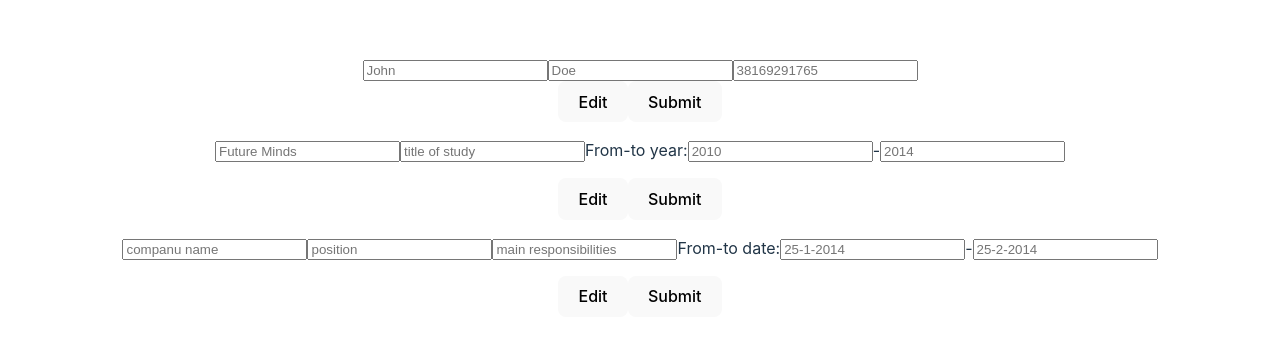
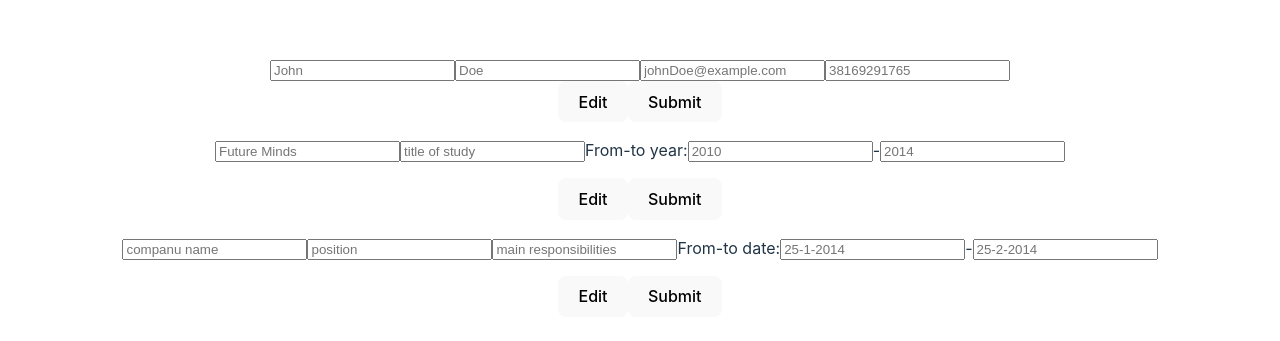
Before and after one commit to Milosavljevichh/CV_generator, a React (Vite) app in the folder CV-app/: page / in a window 1280 px wide. Shown: the part 213-554 px from the top of the page. Built offline with nearby package versions, Linux system fonts and the light colour scheme.

Commit message:
added Form component

```diff
--- /dev/null
+++ b/CV-app/src/components/Form.jsx
@@ -0,0 +1,15 @@
+
+import GeneralInfo from './general-info'
+import EducationalInfo from './Educational-info.jsx'
+import PracticalExp from './Practial-experience.jsx'
+
+function Form(){
+    return (
+        <>
+            <GeneralInfo />
+            <EducationalInfo />
+            <PracticalExp />
+        </>
+    )
+}
+ export default Form;
--- a/CV-app/src/components/general-info.jsx
+++ b/CV-app/src/components/general-info.jsx
@@ -6,16 +6,22 @@ import { useState } from "react";
 function GeneralInfo(){
 
     const [activeFields, setActiveFields] = useState(false);
+    const [nameValue, setNameValue] = useState("");
+    const [lastnameValue, setLastnameValue] = useState("");
+    const [phoneValue, setPhoneValue] = useState("");
+    const [emailValue, setEmailValue] = useState("")
 
     const handleActiveFields = (b) => {
         setActiveFields(b);
     }
 
+
     return(
         <>
             <section id="general">
-                <input type="text" placeholder="John" readOnly={activeFields} />
+                <input type="text" placeholder="John" readOnly={activeFields} onChange={(e) => setNameValue(e.target.value)} />
                 <input type="text" placeholder="Doe" readOnly={activeFields} />
+                <input type="email" name="email" id="emailInput" placeholder="johnDoe@example.com" />
                 <input type="number" placeholder="38169291765" readOnly={activeFields} />
                 <ActionBtns handleActiveFields={handleActiveFields} />
             </section>
--- a/CV-app/src/main.jsx
+++ b/CV-app/src/main.jsx
@@ -2,15 +2,10 @@ import React from 'react'
 import ReactDOM from 'react-dom/client'
 import App from './App.jsx'
 import './index.css'
-import GeneralInfo from './components/general-info'
-import EducationalInfo from './components/Educational-info.jsx'
-import PracticalExp from './components/Practial-experience.jsx'
-import ActionBtns from './components/Action-btns.jsx'
+import Form from './components/Form.jsx'
 
 ReactDOM.createRoot(document.getElementById('root')).render(
   <React.StrictMode>
-    <GeneralInfo />
-    <EducationalInfo />
-    <PracticalExp />
+    <Form />
   </React.StrictMode>,
 )
```
